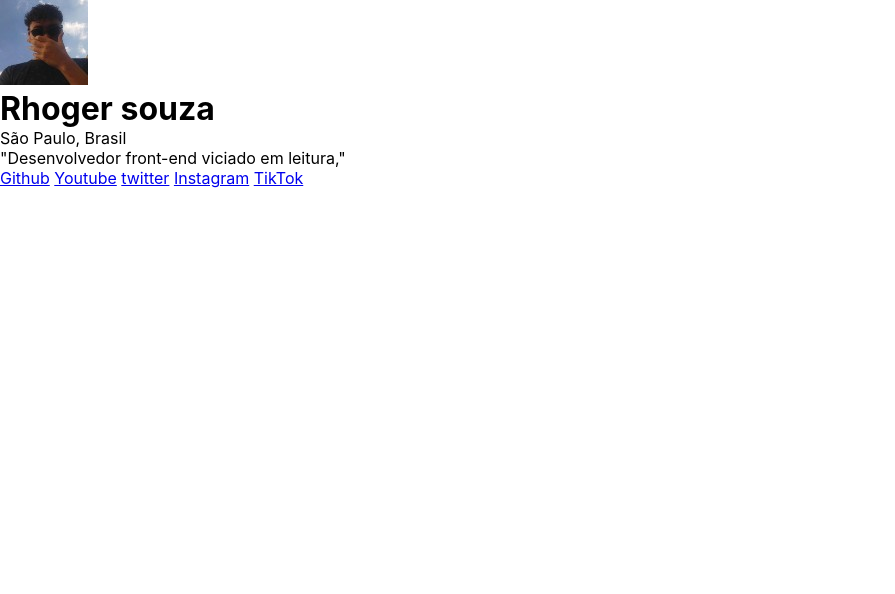
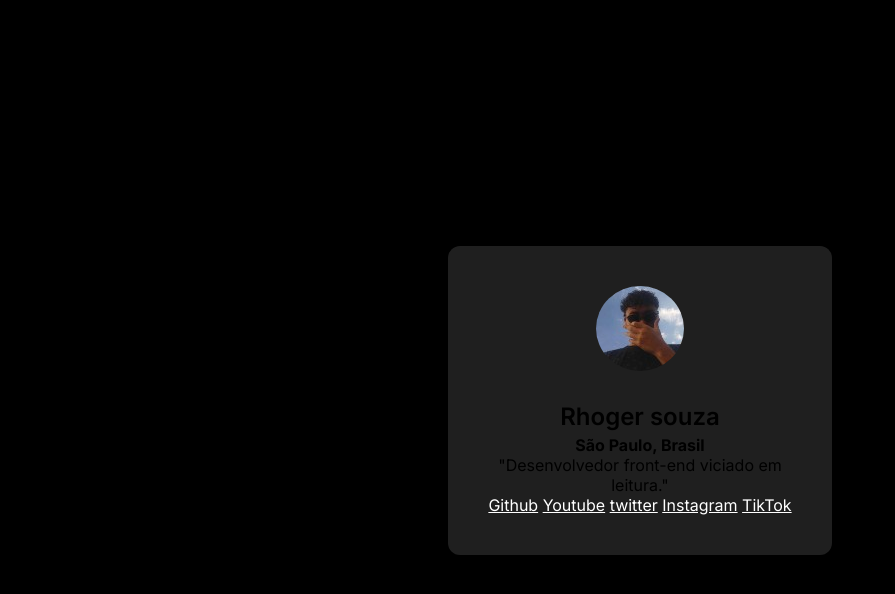
Before and after one commit to rhogerss9/meus-links, a plain HTML site: page index.html in a window 1280 px wide. Shown: the whole page, without its empty margins (0-895 px from the left). Drawn offline with Linux system fonts and the light colour scheme.

Commit message:
continuação do desenvolvimento do CSS e alteração de um paragrafo do HTML para strong

```diff
--- a/index.html
+++ b/index.html
@@ -6,16 +6,16 @@
     <link rel="stylesheet" href="style.css">
     <link rel="preconnect" href="https://fonts.googleapis.com">
     <link rel="preconnect" href="https://fonts.gstatic.com" crossorigin>
-    <link href="https://fonts.googleapis.com/css2?family=Inter+Tight:ital,wght@0,100..900;1,100..900&display=swap" rel="stylesheet">
+    <link href="https://fonts.googleapis.com/css2?family=Inter:wght@100..900&display=swap" rel="stylesheet">
     <title>meus links</title>
 </head>
 <body>
     <div>
         <img src="./RHOGER SOUZA.jpg" alt="imagem do criador da pagina de links, Rhoger souza">
         <h1>Rhoger souza</h1>
-        <P>São Paulo, Brasil</P>
+        <strong>São Paulo, Brasil</strong>
 
-        <p>"Desenvolvedor front-end viciado em leitura,"</p>
+        <p>"Desenvolvedor front-end viciado em leitura."</p>
 
         <a href="https://github.com/rhogerss9/meus-links/commits/main/">Github</a>
         <a href="https://www.youtube.com/@carrosemfreio2673">Youtube</a>
--- a/style.css
+++ b/style.css
@@ -4,3 +4,38 @@
     box-sizing: border-box;
     font-family: "Inter", sans-serif;
 }
+
+body {
+    background-color: black;
+    height: 100vh;
+    display: flex;
+    justify-content: center;
+    align-items: center;
+}
+
+div {
+    background-color: #1f1f1f;
+    width: 384px;
+    padding: 40px;
+    text-align: center;
+    border-radius: 12px;
+}
+
+h1 p, a {
+    color: #fff;
+}
+
+div img {
+    border-radius: 50%;
+    margin-bottom: 24px;
+}
+
+div h1 {
+    font-size: 24px;
+    line-height: 36px;
+    font-weight: 600;
+}
+
+div p {
+
+}
```
